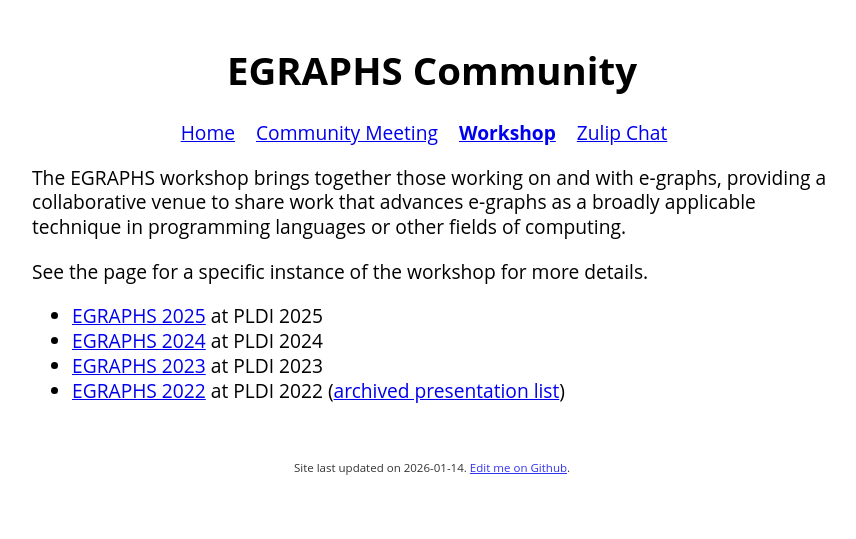
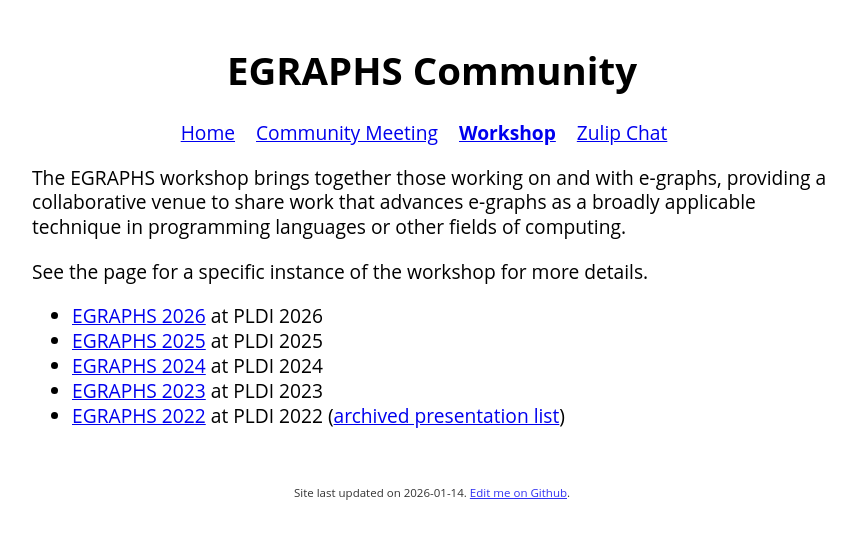
Before and after one commit to egraphs-community/egraphs-community.github.io, a Jekyll site: the page built from workshop/index.md, in a window 1280 px wide. Shown: the top 539 px of the page, without its empty margins (208-1064 px from the left). Built offline with Jekyll 4.4.1, drawn with Linux system fonts in a browser that asks for light colours.

Commit message:
add egraphs 26

```diff
--- a/workshop/index.md
+++ b/workshop/index.md
@@ -10,6 +10,7 @@ of computing.
 
 See the page for a specific instance of the workshop for more details.
 
+-   [EGRAPHS 2026](https://pldi26.sigplan.org/home/egraphs-2026) at PLDI 2026
 -   [EGRAPHS 2025](https://pldi25.sigplan.org/home/egraphs-2025) at PLDI 2025
 -   [EGRAPHS 2024](https://pldi24.sigplan.org/home/egraphs-2024) at PLDI 2024
 -   [EGRAPHS 2023](https://pldi23.sigplan.org/home/egraphs-2023) at PLDI 2023
```
